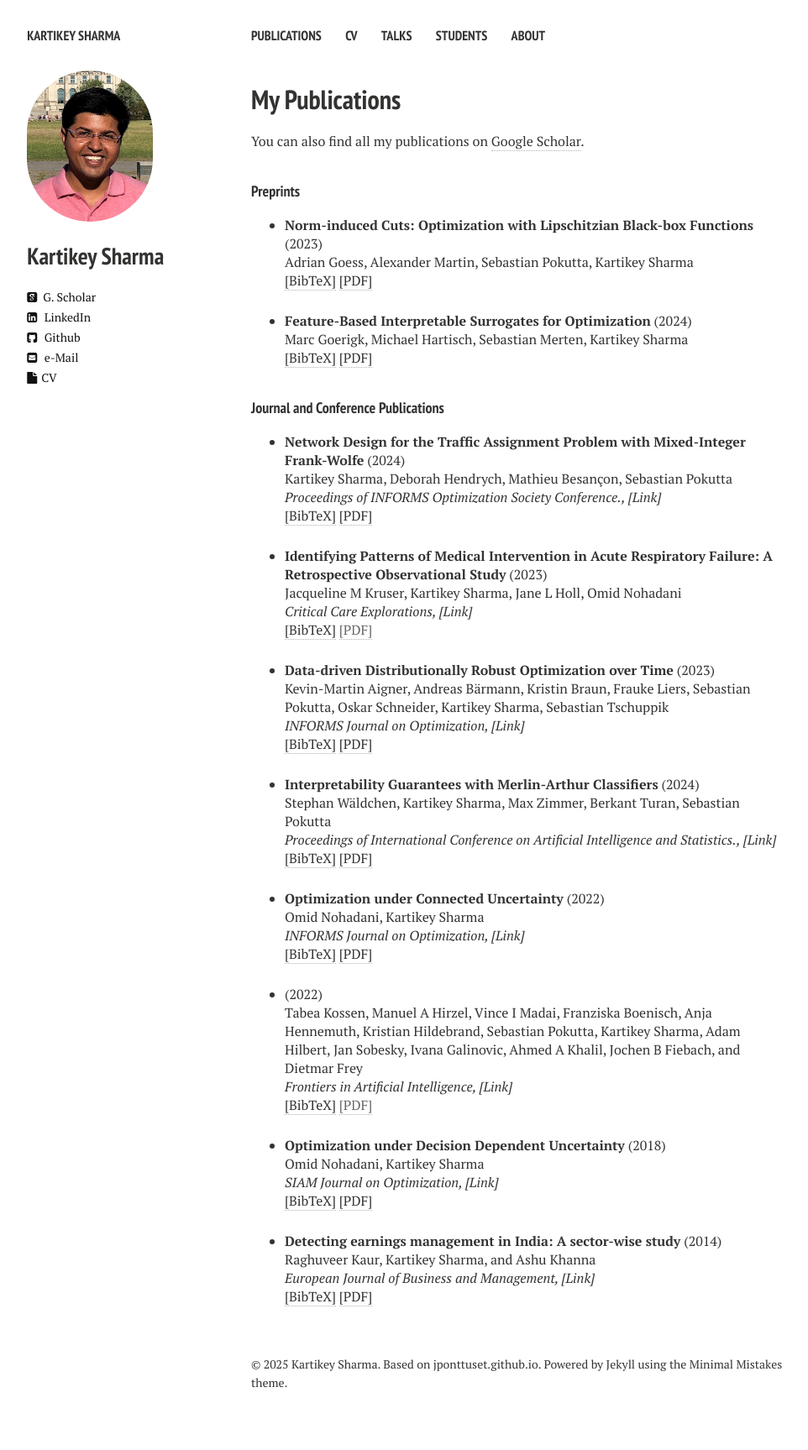
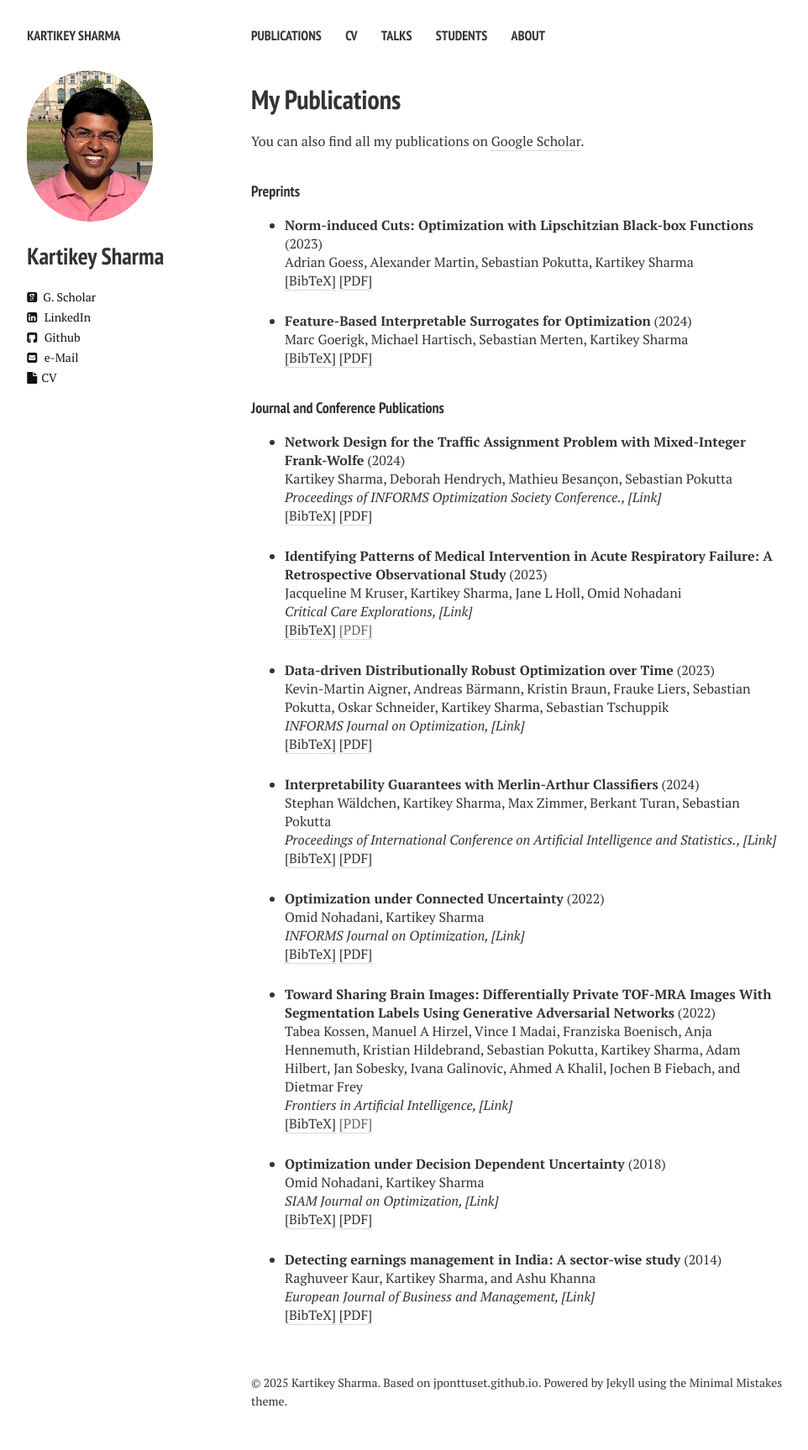
Before and after one commit to kartikeyrinwa/kartikeyrinwa.github.io, a Jekyll site: the page built from publications.md, in a window 1280 px wide. Shown: the whole page at 84% size, without its empty margins (21-983 px from the left). Built offline with Jekyll 4.4.1, drawn with Linux system fonts in a browser that asks for light colours; nearby versions of some CDN libraries; before the commit the page ends 1705 px from its top, so only the background shows below that.

Commit message:
fixed missing title'

```diff
--- a/_data/publication_list.yml
+++ b/_data/publication_list.yml
@@ -152,7 +152,7 @@
         publisher={INFORMS}}
 
 
-- title: "  "
+- title: "Toward Sharing Brain Images: Differentially Private TOF-MRA Images With Segmentation Labels Using Generative Adversarial Networks"
   year: 2022
   type: journal
   label: kossen2022toward
```
